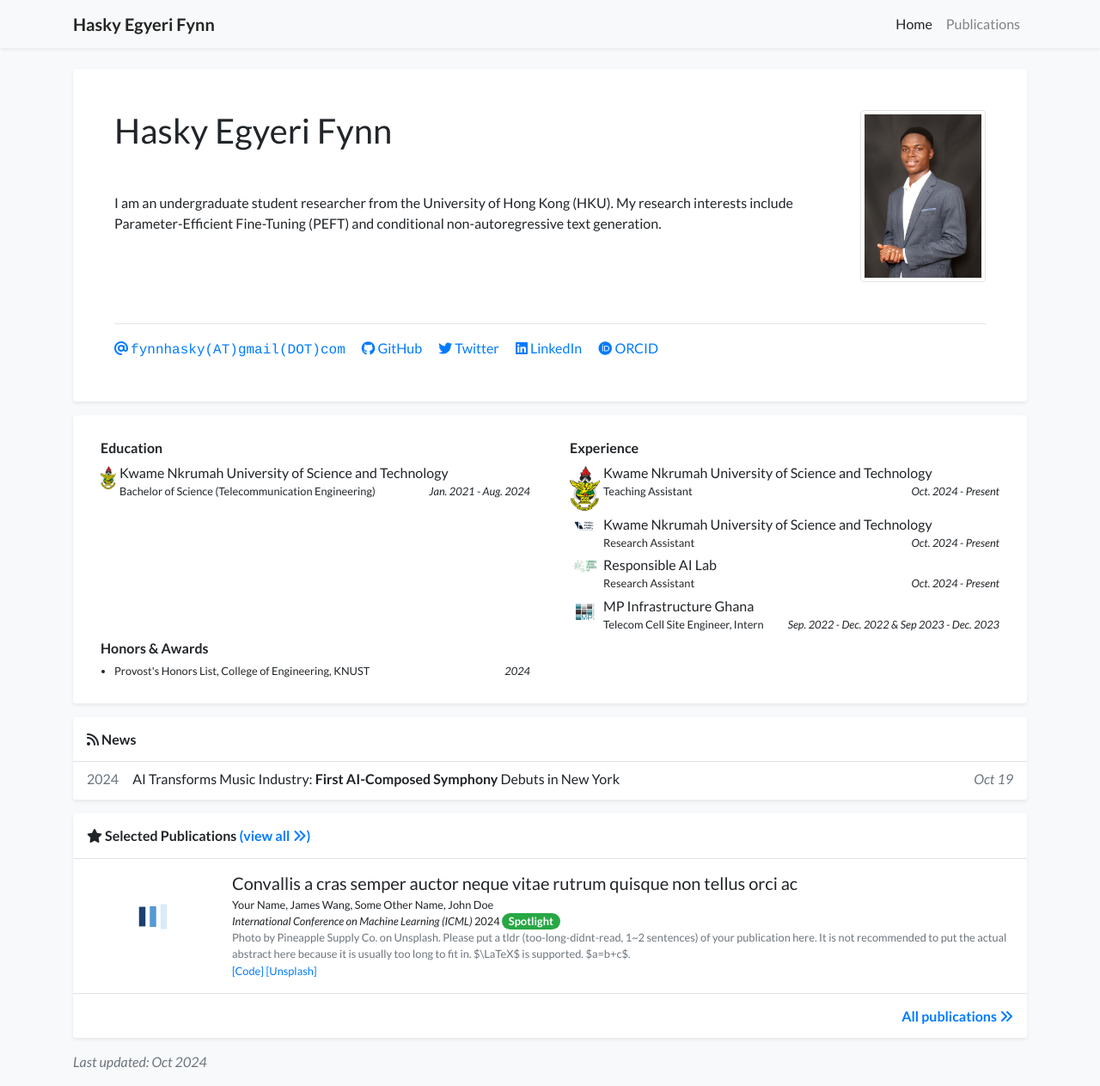
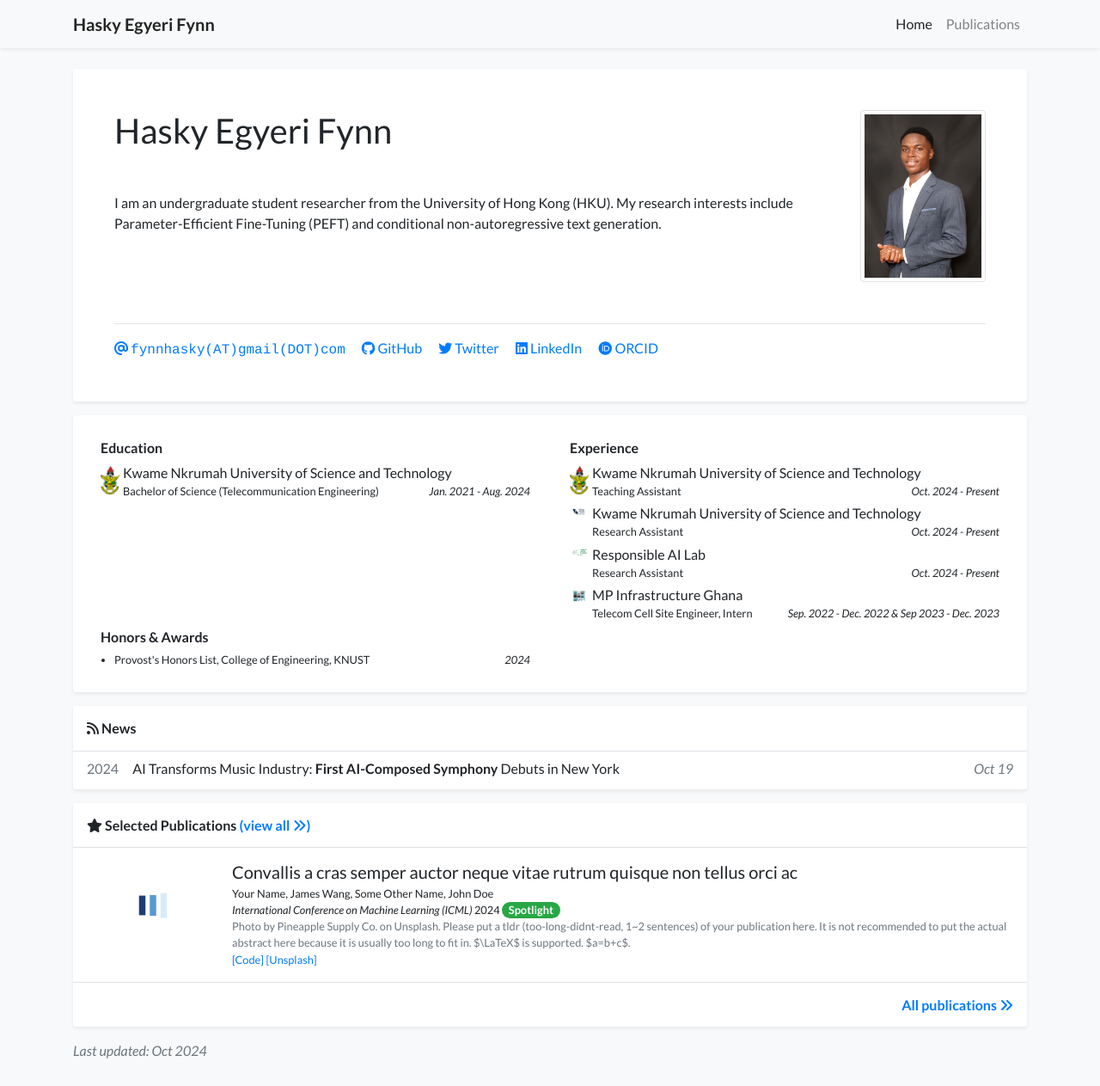
Before and after one commit to HaskyFynn/website, a Jekyll site: the page built from index.html, in a window 1280 px wide and 1263 px high. Shown: the whole window at 86% size. Built offline with Jekyll 4.4.1, drawn with Linux system fonts in a browser that asks for light colours; a style sheet for code colours, icons or effects is not loaded.

Commit message:
experience update

```diff
--- a/_includes/widgets/experience_card.html
+++ b/_includes/widgets/experience_card.html
@@ -10,7 +10,7 @@
                             <ul class="list-unstyled mb-1">
                                 {% for item in site.data.profile.education %}
                                 <li class="media mb-1">
-                                    <img src="{{ item.logo | relative_url }}" alt="{{ item.name }}" style="width: 18px;" class="mr-1 mt-1">
+                                    <img src="{{ item.logo | relative_url }}" alt="{{ item.name }}" style="width: 22px;" class="mr-1 mt-1">
                                     <div class="media-body">
                                         <div>{{ item.name }}</div>
                                         <div class="small">{{ item.dept }}</div>
@@ -33,7 +33,7 @@
                             <ul class="list-unstyled mb-1">
                                 {% for item in site.data.profile.experience %}
                                 <li class="media mb-1">
-                                    <img src="{{ item.logo | relative_url }}" alt="{{ item.name }}" style="width: 35px;" class="mr-1 mt-1">
+                                    <img src="{{ item.logo | relative_url }}" alt="{{ item.name }}" style="width: 22px;" class="mr-1 mt-1">
                                     <div class="media-body">
                                         <div>{{ item.name }}</div>
                                         <div class="small">{{ item.dept }}</div>
```
